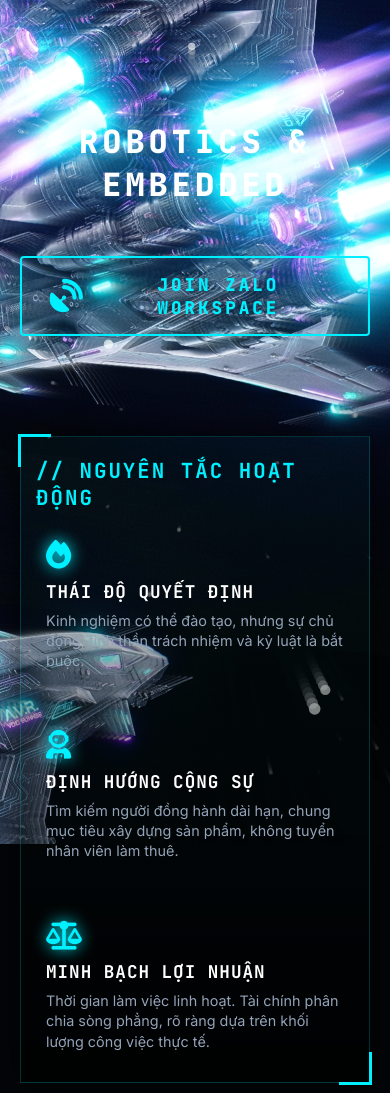
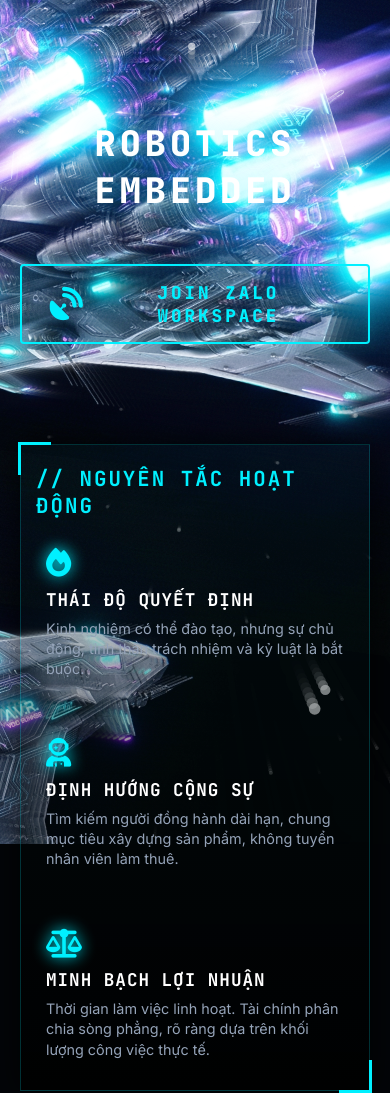
Before and after one commit to RobotWar05/My-Group, a plain HTML site: page index.html in a window 390 px wide. Shown: the top 1093 px of the page. Drawn offline with nearby package versions, Linux system fonts and the light colour scheme.

Commit message:
end update

```diff
--- a/css/style.css
+++ b/css/style.css
@@ -73,6 +73,10 @@ h2 {
     display: inline-block;
     text-shadow: 0 0 30px rgba(0, 240, 255, 0.6);
     letter-spacing: 4px;
+}
+
+.mobile-title {
+    display: none;
 }
 
 /* Mega CTA Button */
@@ -542,8 +546,14 @@ h2 {
     }
 
     /* Thu nhỏ Typography chung và Khung viền */
+    .desktop-title {
+        display: none;
+    }
+    .mobile-title {
+        display: inline-block;
+    }
     .glitch-text {
-        font-size: 2rem;
+        font-size: 2.2rem;
     }
     h2 {
         font-size: 1.3rem;
--- a/index.html
+++ b/index.html
@@ -35,7 +35,8 @@
     <main class="space-container">
         <!-- Hero -->
         <header class="cyber-header">
-            <h1 class="glitch-text" data-text="ROBOTICS & EMBEDDED">ROBOTICS & EMBEDDED</h1>
+            <h1 class="glitch-text desktop-title" data-text="ROBOTICS & EMBEDDED">ROBOTICS & EMBEDDED</h1>
+            <h1 class="glitch-text mobile-title" data-text="ROBOTICS EMBEDDED">ROBOTICS<br>EMBEDDED</h1>
 
             <div class="primary-cta-container">
                 <a href="https://zalo.me/g/qeabip3duz2xcrag50wu" target="_blank" class="mega-neon-btn">
```
